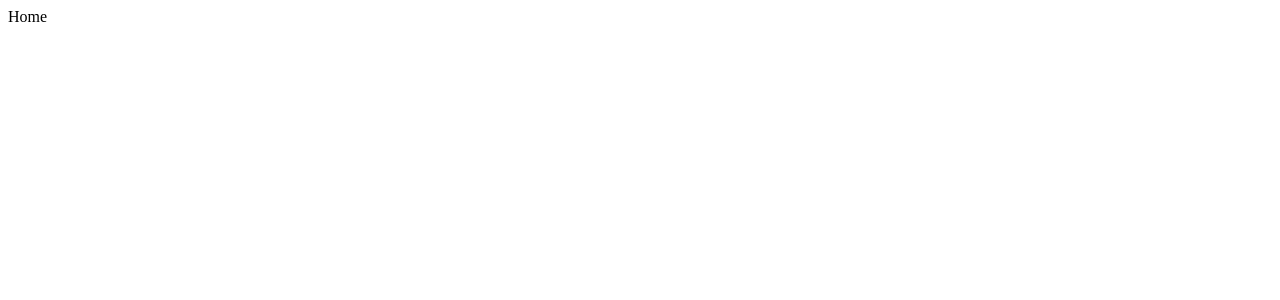
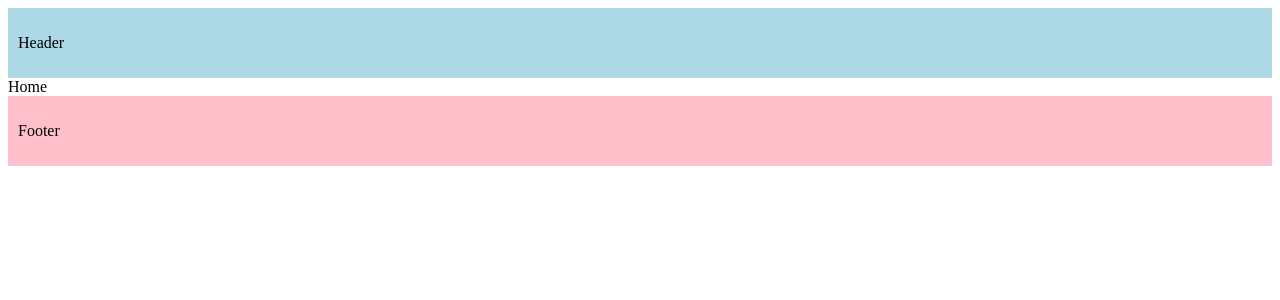
Before and after one commit to jake-transcrypts/nextjs-tutorial, a Next.js app: page / in a window 1280 px wide. Shown: the top 300 px of the page. Built offline with nearby package versions, Linux system fonts and the light colour scheme.

Commit message:
Layout basic example

```diff
--- a/src/app/layout.tsx
+++ b/src/app/layout.tsx
@@ -6,7 +6,15 @@
 export default function RootLayout({ children }: { children: React.ReactNode }) {
   return (
     <html lang="en">
-      <body>{children}</body>
+      <body>
+        <header style={{ backgroundColor: 'lightblue', padding: '10px' }}>
+          <p>Header</p>
+        </header>
+        {children}
+        <footer style={{ backgroundColor: 'pink', padding: '10px' }}>
+          <p>Footer</p>
+        </footer>
+      </body>
     </html>
   );
 }
```
